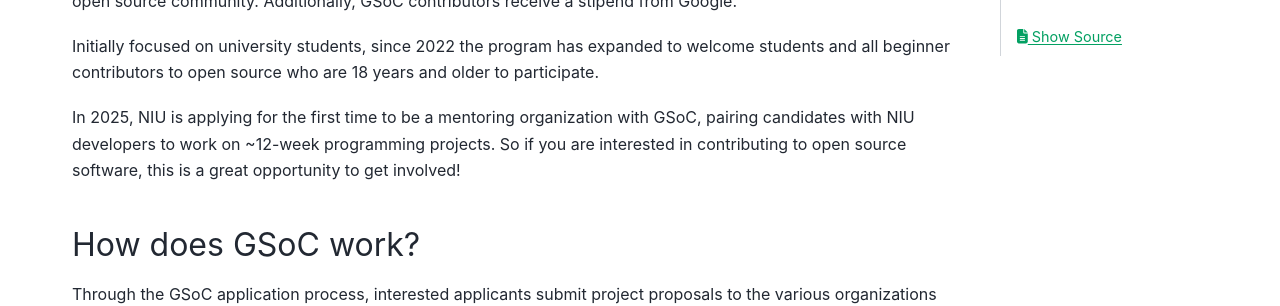
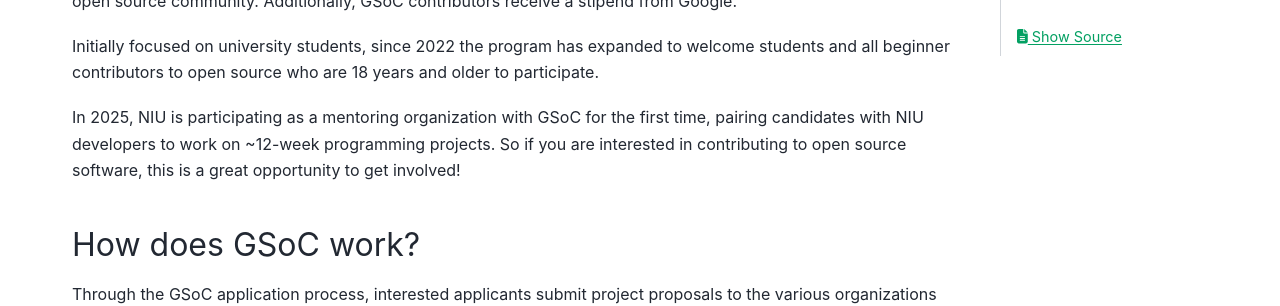
Before and after one commit to neuroinformatics-unit/neuroinformatics-unit.github.io, a Sphinx documentation site: the page built from docs/source/get-involved/gsoc/index.md, in a window 1280 px wide and 900 px high. Shown: the part 274-580 px from the top of the window. Built offline with Sphinx 7.4.7 and the PyData theme 0.15.4, drawn with Linux system fonts in a browser that asks for light colours; nearby versions of some CDN libraries.

Commit message:
Update now we've been accepted :)

```diff
--- a/docs/source/get-involved/gsoc/index.md
+++ b/docs/source/get-involved/gsoc/index.md
@@ -4,7 +4,7 @@
 
 Initially focused on university students, since 2022 the program has expanded to welcome students and all beginner contributors to open source who are 18 years and older to participate.
 
-In 2025, NIU is applying for the first time to be a mentoring organization with GSoC, pairing candidates with NIU developers to work on ~12-week programming projects. So if you are interested in contributing to open source software, this is a great opportunity to get involved!
+In 2025, NIU is participating as a mentoring organization with GSoC for the first time, pairing candidates with NIU developers to work on ~12-week programming projects. So if you are interested in contributing to open source software, this is a great opportunity to get involved!
 
 
 ## How does GSoC work?
```
